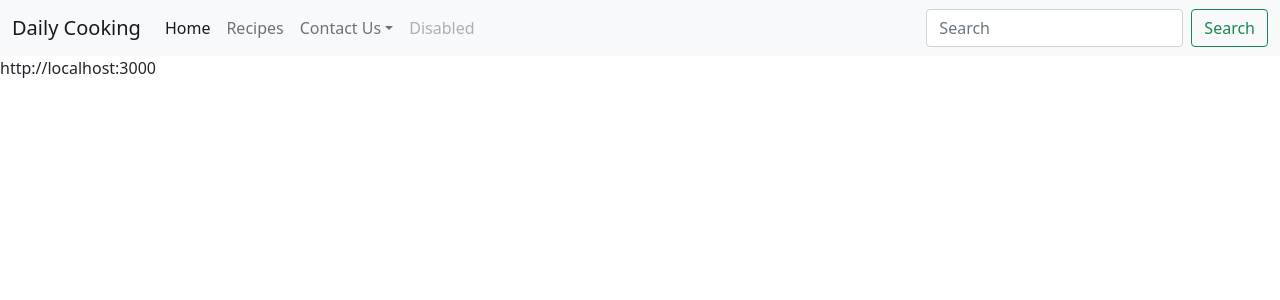
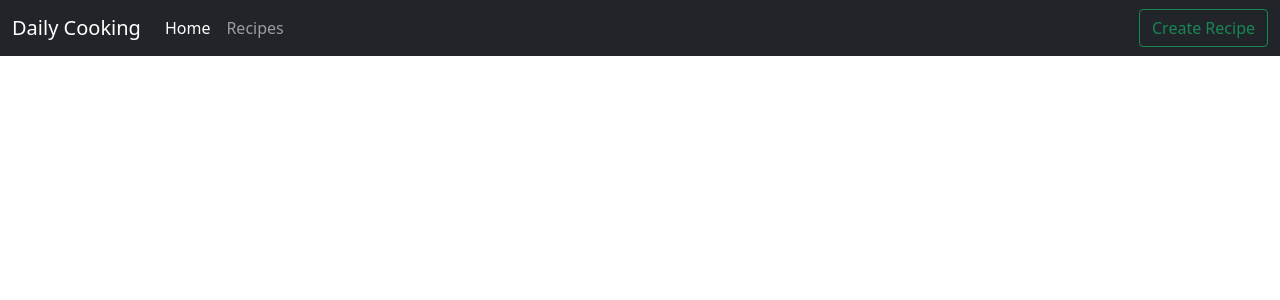
Before and after one commit to DonaldoLR/daily-cooking-frontend, a React (Create React App) app: page / in a window 1280 px wide. Shown: the top 300 px of the page. Built offline with nearby package versions, Linux system fonts and the light colour scheme.

Commit message:
completed Navigation Component

```diff
--- a/public/index.html
+++ b/public/index.html
@@ -14,7 +14,7 @@
       manifest.json provides metadata used when your web app is installed on a
       user's mobile device or desktop. See https://developers.google.com/web/fundamentals/web-app-manifest/
     -->
-		<link rel="manifest" href="%PUBLIC_URL%/manifest.json" />
+		<!-- <link rel="manifest" href="%PUBLIC_URL%/manifest.json" /> -->
 		<!--
       Notice the use of %PUBLIC_URL% in the tags above.
       It will be replaced with the URL of the `public` folder during the build.
--- a/src/App.js
+++ b/src/App.js
@@ -1,14 +1,21 @@
 import { BrowserRouter as Router, Switch, Route, Link } from "react-router-dom";
 import Navigation from "./components/Navigation";
+import RecipesContainer from "./components/RecipesContainer";
 
 function App() {
-	const BASE_URL = process.env.REACT_APP_BASE_URL;
+	// const BASE_URL = process.env.REACT_APP_BASE_URL;
 
 	return (
-		<div className='App'>
-			<Navigation />
-			{BASE_URL}
-		</div>
+		<Router>
+			<div className='App'>
+				<Navigation />
+				<Switch>
+					<Route exact path='/recipes'>
+						<RecipesContainer />
+					</Route>
+				</Switch>
+			</div>
+		</Router>
 	);
 }
 
--- a/src/components/Navigation.jsx
+++ b/src/components/Navigation.jsx
@@ -1,13 +1,19 @@
 import React from "react";
-import { BrowserRouter as Router, Switch, Route, Link } from "react-router-dom";
+import {
+	BrowserRouter as Router,
+	Switch,
+	Route,
+	Link,
+	NavLink,
+} from "react-router-dom";
 
 const Navigation = () => {
 	return (
-		<nav className='navbar navbar-expand-lg navbar-light bg-light'>
+		<nav className='navbar sticky-top navbar-expand-lg navbar-dark bg-dark'>
 			<div className='container-fluid'>
-				<a className='navbar-brand' href='#'>
+				<NavLink className='navbar-brand' to='#'>
 					Daily Cooking
-				</a>
+				</NavLink>
 				<button
 					className='navbar-toggler'
 					type='button'
@@ -20,65 +26,22 @@ const Navigation = () => {
 					<span className='navbar-toggler-icon'></span>
 				</button>
 				<div className='collapse navbar-collapse' id='navbarSupportedContent'>
-					<ul className='navbar-nav me-auto mb-2 mb-lg-0'>
+					<ul className='navbar-nav me-auto mb-2 mb-lg-0 '>
 						<li className='nav-item'>
-							<a className='nav-link active' aria-current='page' href='#'>
+							<NavLink className='nav-link active' aria-current='page' to='/'>
 								Home
-							</a>
+							</NavLink>
 						</li>
 						<li className='nav-item'>
-							<a className='nav-link' href='#'>
+							<NavLink className='nav-link' to='/recipes'>
 								Recipes
-							</a>
-						</li>
-						<li className='nav-item dropdown'>
-							<a
-								className='nav-link dropdown-toggle'
-								href='#'
-								id='navbarDropdown'
-								role='button'
-								data-bs-toggle='dropdown'
-								aria-expanded='false'
-							>
-								Contact Us
-							</a>
-							<ul className='dropdown-menu' aria-labelledby='navbarDropdown'>
-								<li>
-									<a className='dropdown-item' href='#'>
-										Action
-									</a>
-								</li>
-								<li>
-									<a className='dropdown-item' href='#'>
-										Another action
-									</a>
-								</li>
-								<li>
-									<hr className='dropdown-divider' />
-								</li>
-								<li>
-									<a className='dropdown-item' href='#'>
-										Something else here
-									</a>
-								</li>
-							</ul>
-						</li>
-						<li className='nav-item'>
-							<a className='nav-link disabled'>Disabled</a>
+							</NavLink>
 						</li>
 					</ul>
-					<form className='d-flex'>
-						<input
-							className='form-control me-2'
-							type='search'
-							placeholder='Search'
-							aria-label='Search'
-						/>
-						<button className='btn btn-outline-success' type='submit'>
-							Search
-						</button>
-					</form>
 				</div>
+				<NavLink className='btn btn-outline-success' to='/newRecipe'>
+					Create Recipe
+				</NavLink>
 			</div>
 		</nav>
 	);
```
